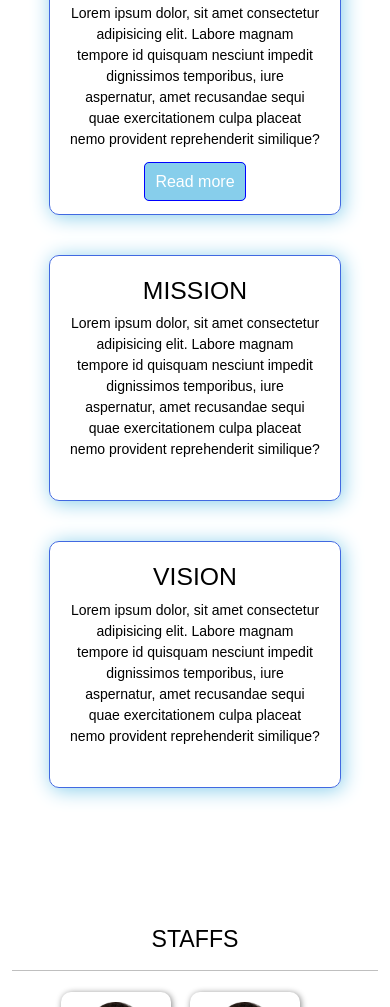
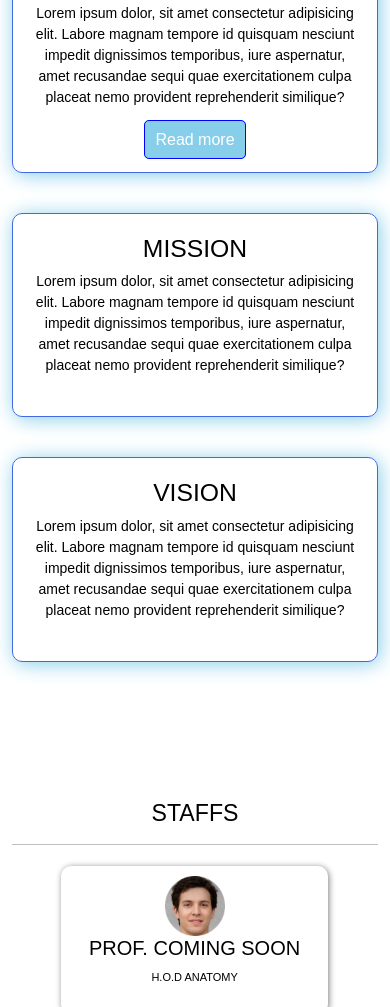
Before and after one commit to Comeds/Comeds, a plain HTML site: page index.html in a window 390 px wide. Shown: the part 542-1549 px from the top of the page. Drawn offline with nearby package versions, Linux system fonts and the light colour scheme.

Commit message:
Update style.css

```diff
--- a/style.css
+++ b/style.css
@@ -144,10 +144,10 @@ div.courses{
 @media (max-width: 400px){
 
     div.gcard{
-        width: 80%
+        width: 100%
     }
     ul.departs li{
-        width: 33%;
+        width: 80%;
         float: left;
         font-size: small;
     }
```
